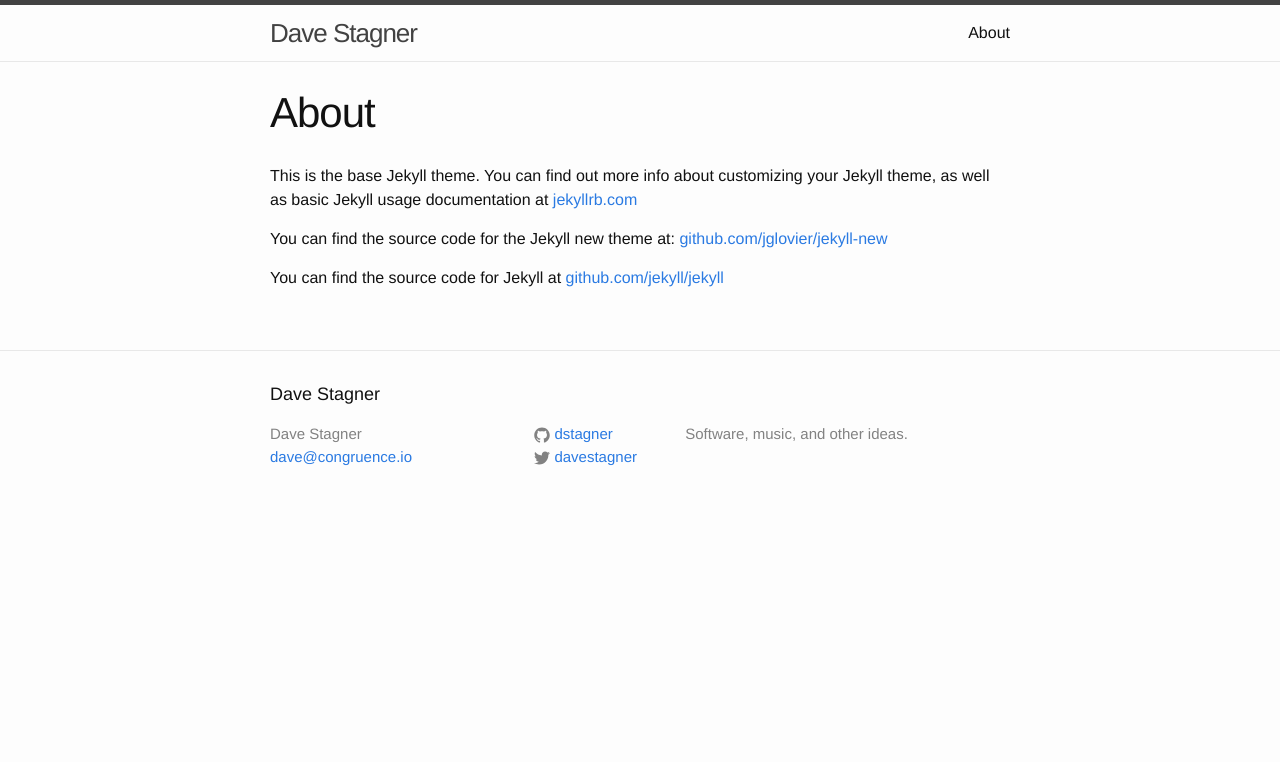
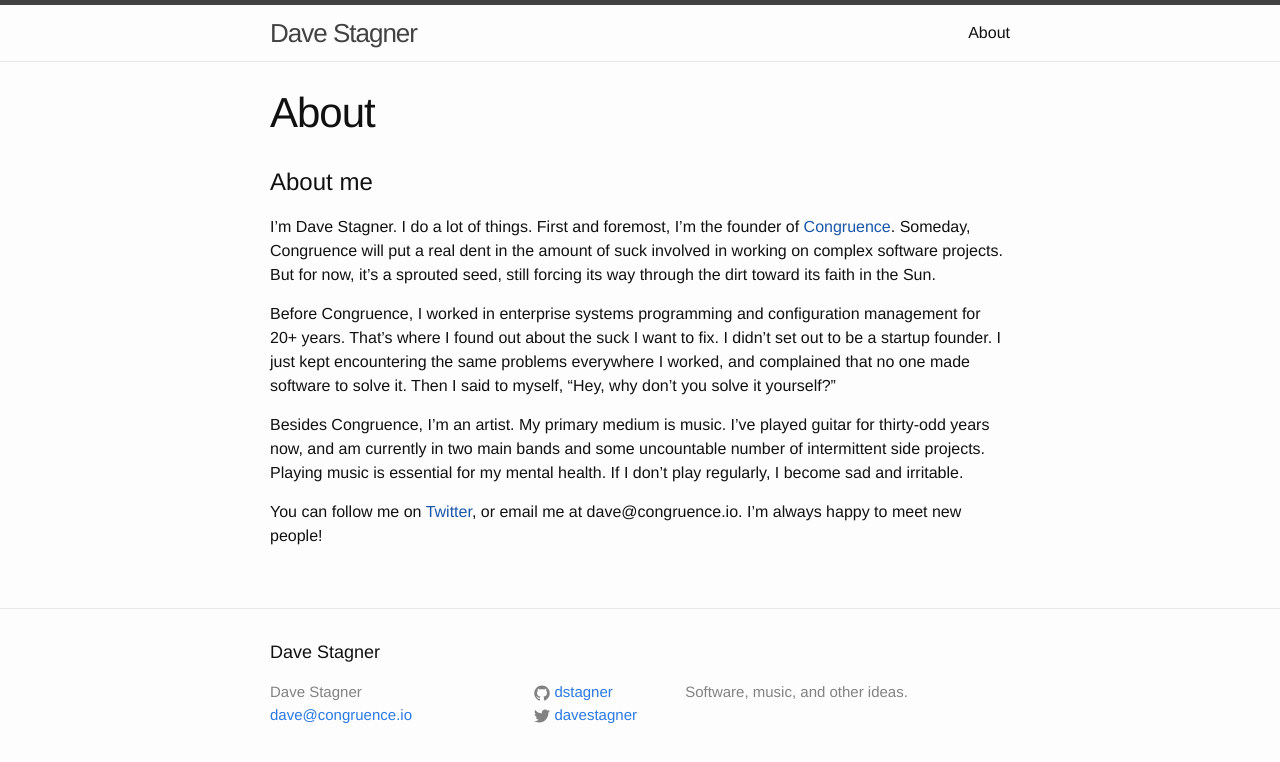
Before and after one commit to dstagner/dstagner.github.io, a Jekyll site: the page built from about.md, in a window 1280 px wide. Shown: the top 762 px of the page. Built offline with Jekyll 4.4.1, drawn with Linux system fonts in a browser that asks for light colours.

Commit message:
updated about.md

```diff
--- a/about.md
+++ b/about.md
@@ -4,8 +4,12 @@ title: About
 permalink: /about/
 ---
 
-This is the base Jekyll theme. You can find out more info about customizing your Jekyll theme, as well as basic Jekyll usage documentation at [jekyllrb.com](http://jekyllrb.com/)
+# About me
 
-You can find the source code for the Jekyll new theme at: [github.com/jglovier/jekyll-new](https://github.com/jglovier/jekyll-new)
+I'm Dave Stagner. I do a lot of things. First and foremost, I'm the founder of [Congruence]({{ http://congruence.io }}). Someday, Congruence will put a real dent in the amount of suck involved in working on complex software projects. But for now, it's a sprouted seed, still forcing its way through the dirt toward its faith in the Sun.
 
-You can find the source code for Jekyll at [github.com/jekyll/jekyll](https://github.com/jekyll/jekyll)
+Before Congruence, I worked in enterprise systems programming and configuration management for 20+ years. That's where I found out about the suck I want to fix. I didn't set out to be a startup founder. I just kept encountering the same problems everywhere I worked, and complained that no one made software to solve it. Then I said to myself, "Hey, why don't you solve it yourself?"
+
+Besides Congruence, I'm an artist. My primary medium is music. I've played guitar for thirty-odd years now, and am currently in two main bands and some uncountable number of intermittent side projects. Playing music is essential for my mental health. If I don't play regularly, I become sad and irritable.
+
+You can follow me on [Twitter]({{ https://twitter.com/davestagner }}), or email me at dave@congruence.io. I'm always happy to meet new people!
```
